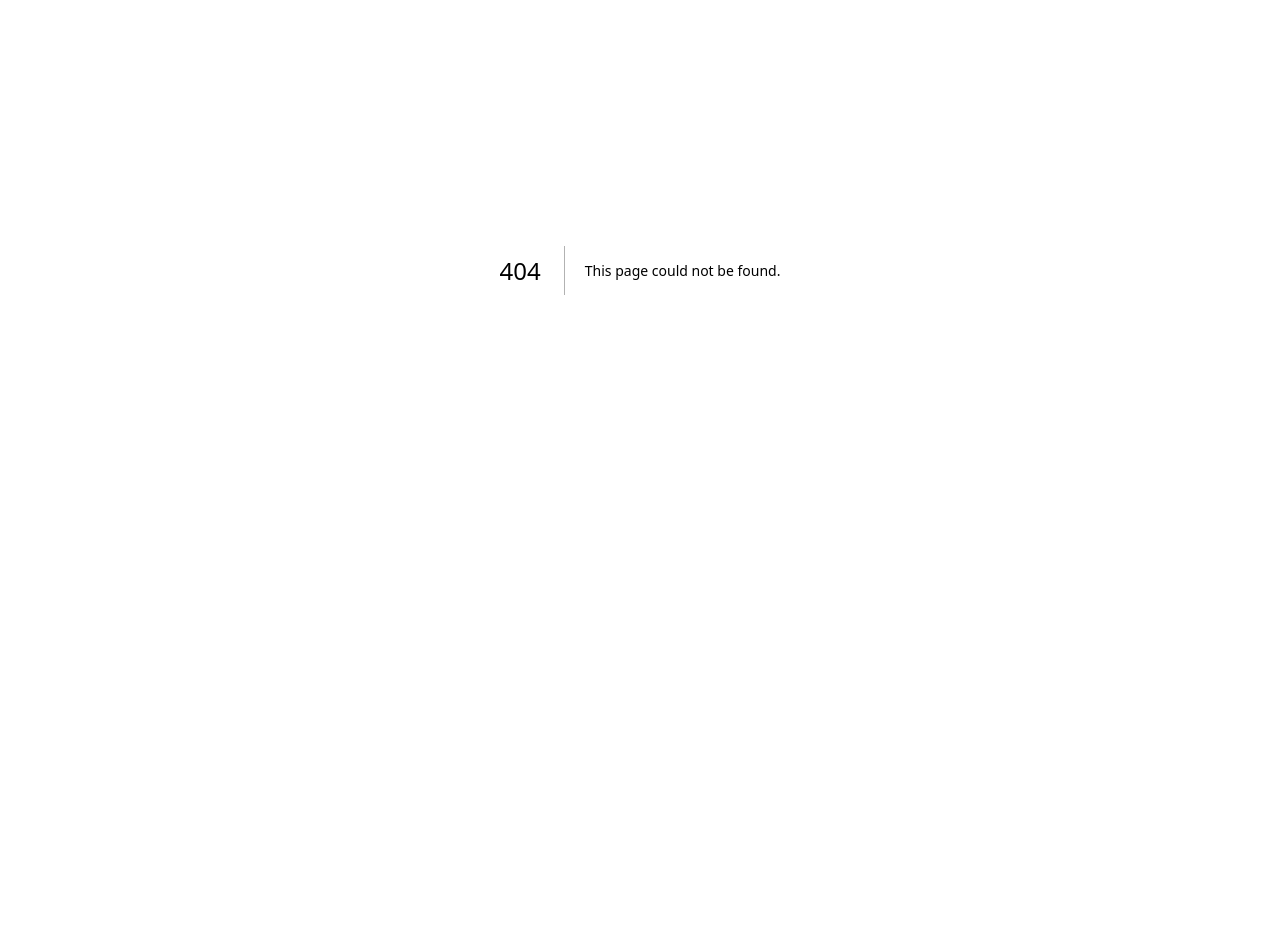
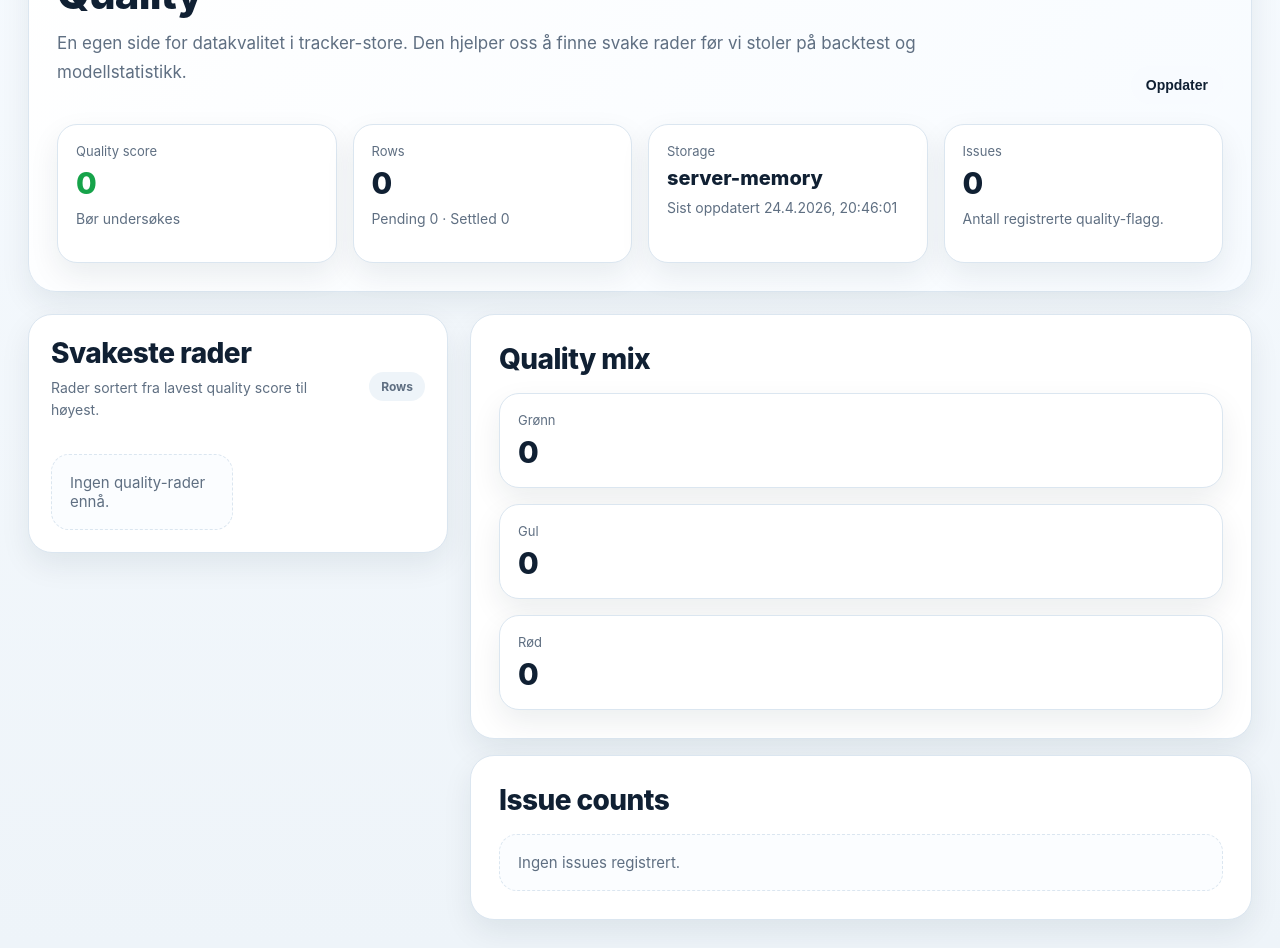
Before and after one commit to hakonnilsen157-commits/PL-betting-model, a Next.js app in the folder pl-vercel-v1/: page /quality in a window 1280 px wide. Before the commit this address had no page. Shown: the part 300-1248 px from the top of the page. Before the commit the page ends 970 px from the top, so only its background shows below. Built offline with nearby package versions, Linux system fonts and the light colour scheme.

Commit message:
Add tracker quality page

```diff
--- /dev/null
+++ b/pl-vercel-v1/app/quality/page.tsx
@@ -0,0 +1,188 @@
+'use client';
+
+import { useEffect, useState } from 'react';
+
+type QualityResponse = {
+  ok?: boolean;
+  storageMode?: string;
+  updatedAt?: string;
+  summary?: {
+    totalRows: number;
+    pendingRows: number;
+    settledRows: number;
+    avgScore: number;
+    issueCounts: Record<string, number>;
+    greenRows: number;
+    yellowRows: number;
+    redRows: number;
+  };
+  rows?: Array<{
+    status: 'pending' | 'settled';
+    fixtureId?: string;
+    match?: string;
+    market?: string;
+    quality: 'green' | 'yellow' | 'red';
+    score: number;
+    issues: string[];
+  }>;
+  error?: string;
+};
+
+function formatDate(value?: string) {
+  if (!value) return '–';
+  try {
+    return new Date(value).toLocaleString('no-NO');
+  } catch {
+    return value;
+  }
+}
+
+function qualityLabel(value?: string) {
+  if (value === 'green') return 'Grønn';
+  if (value === 'yellow') return 'Gul';
+  if (value === 'red') return 'Rød';
+  return 'Ukjent';
+}
+
+function scoreVerdict(score?: number) {
+  if (typeof score !== 'number') return 'Ingen data';
+  if (score >= 80) return 'Sterk datakvalitet';
+  if (score >= 60) return 'Brukbar, men bør følges';
+  if (score >= 40) return 'Svak datakvalitet';
+  return 'Bør undersøkes';
+}
+
+export default function QualityPage() {
+  const [data, setData] = useState<QualityResponse | null>(null);
+  const [loading, setLoading] = useState(true);
+  const [error, setError] = useState<string | null>(null);
+
+  async function loadQuality() {
+    setLoading(true);
+    setError(null);
+
+    try {
+      const response = await fetch('/api/tracker/quality', { cache: 'no-store' });
+      const json = (await response.json()) as QualityResponse;
+      if (!json.ok) throw new Error(json.error ?? 'Kunne ikke hente quality-data');
+      setData(json);
+    } catch (err) {
+      setError(err instanceof Error ? err.message : 'Ukjent quality-feil');
+    } finally {
+      setLoading(false);
+    }
+  }
+
+  useEffect(() => {
+    loadQuality();
+  }, []);
+
+  const summary = data?.summary;
+  const issueEntries = Object.entries(summary?.issueCounts ?? {}).sort((a, b) => b[1] - a[1]);
+
+  return (
+    <main className="dashboard-shell">
+      <section className="hero-card">
+        <div className="hero-topline">
+          <div>
+            <div className="eyebrow">Premier League Betting Model</div>
+            <h1 className="hero-title">Quality</h1>
+            <p className="hero-subtitle">
+              En egen side for datakvalitet i tracker-store. Den hjelper oss å finne svake rader før vi stoler på backtest og modellstatistikk.
+            </p>
+          </div>
+          <button type="button" onClick={loadQuality} className="app-nav-link" disabled={loading}>
+            {loading ? 'Laster...' : 'Oppdater'}
+          </button>
+        </div>
+
+        {error ? <div className="warning-box">{error}</div> : null}
+
+        <div className="summary-grid" style={{ marginTop: 20 }}>
+          <div className="summary-card">
+            <div className="summary-label">Quality score</div>
+            <div className="summary-value green">{summary?.avgScore ?? '–'}</div>
+            <p className="section-subtitle" style={{ marginTop: 8 }}>{scoreVerdict(summary?.avgScore)}</p>
+          </div>
+          <div className="summary-card">
+            <div className="summary-label">Rows</div>
+            <div className="summary-value">{summary?.totalRows ?? '–'}</div>
+            <p className="section-subtitle" style={{ marginTop: 8 }}>Pending {summary?.pendingRows ?? 0} · Settled {summary?.settledRows ?? 0}</p>
+          </div>
+          <div className="summary-card">
+            <div className="summary-label">Storage</div>
+            <div className="summary-value" style={{ fontSize: 20 }}>{data?.storageMode ?? '–'}</div>
+            <p className="section-subtitle" style={{ marginTop: 8 }}>Sist oppdatert {formatDate(data?.updatedAt)}</p>
+          </div>
+          <div className="summary-card">
+            <div className="summary-label">Issues</div>
+            <div className="summary-value">{issueEntries.reduce((sum, [, count]) => sum + count, 0)}</div>
+            <p className="section-subtitle" style={{ marginTop: 8 }}>Antall registrerte quality-flagg.</p>
+          </div>
+        </div>
+      </section>
+
+      <section className="main-grid">
+        <div className="left-column">
+          <section className="list-card">
+            <div className="list-card-header">
+              <div>
+                <h2 className="section-title" style={{ marginBottom: 0 }}>Svakeste rader</h2>
+                <p className="section-subtitle">Rader sortert fra lavest quality score til høyest.</p>
+              </div>
+              <div className="badge-soft">Rows</div>
+            </div>
+
+            <div className="metrics-grid" style={{ marginTop: 14 }}>
+              {(data?.rows ?? []).length === 0 ? (
+                <div className="empty-box">Ingen quality-rader ennå.</div>
+              ) : data?.rows?.slice(0, 12).map((row, index) => (
+                <div key={`${row.fixtureId}-${row.market}-${index}`} className="metric-pill" style={{ textAlign: 'left' }}>
+                  <div className="metric-pill-label">{row.status} · {qualityLabel(row.quality)} · Score {row.score}</div>
+                  <div className="metric-pill-value">{row.match ?? row.fixtureId ?? 'Ukjent kamp'}</div>
+                  <p className="section-subtitle" style={{ marginTop: 8 }}>
+                    {row.market ?? 'Ukjent marked'} · {row.issues.length ? row.issues.join(', ') : 'Ingen issues'}
+                  </p>
+                </div>
+              ))}
+            </div>
+          </section>
+        </div>
+
+        <aside className="right-column">
+          <section className="detail-card">
+            <h2 className="section-title">Quality mix</h2>
+            <div className="summary-grid" style={{ gridTemplateColumns: '1fr', marginTop: 14 }}>
+              <div className="summary-card">
+                <div className="summary-label">Grønn</div>
+                <div className="summary-value">{summary?.greenRows ?? 0}</div>
+              </div>
+              <div className="summary-card">
+                <div className="summary-label">Gul</div>
+                <div className="summary-value">{summary?.yellowRows ?? 0}</div>
+              </div>
+              <div className="summary-card">
+                <div className="summary-label">Rød</div>
+                <div className="summary-value">{summary?.redRows ?? 0}</div>
+              </div>
+            </div>
+          </section>
+
+          <section className="detail-card" style={{ marginTop: 16 }}>
+            <h2 className="section-title">Issue counts</h2>
+            <div className="reason-list">
+              {issueEntries.length === 0 ? (
+                <div className="empty-box">Ingen issues registrert.</div>
+              ) : issueEntries.map(([issue, count], index) => (
+                <div key={issue} className="reason-card">
+                  <span className="reason-number">{index + 1}</span>
+                  <div className="metric-pill-value">{issue}: {count}</div>
+                </div>
+              ))}
+            </div>
+          </section>
+        </aside>
+      </section>
+    </main>
+  );
+}
```
